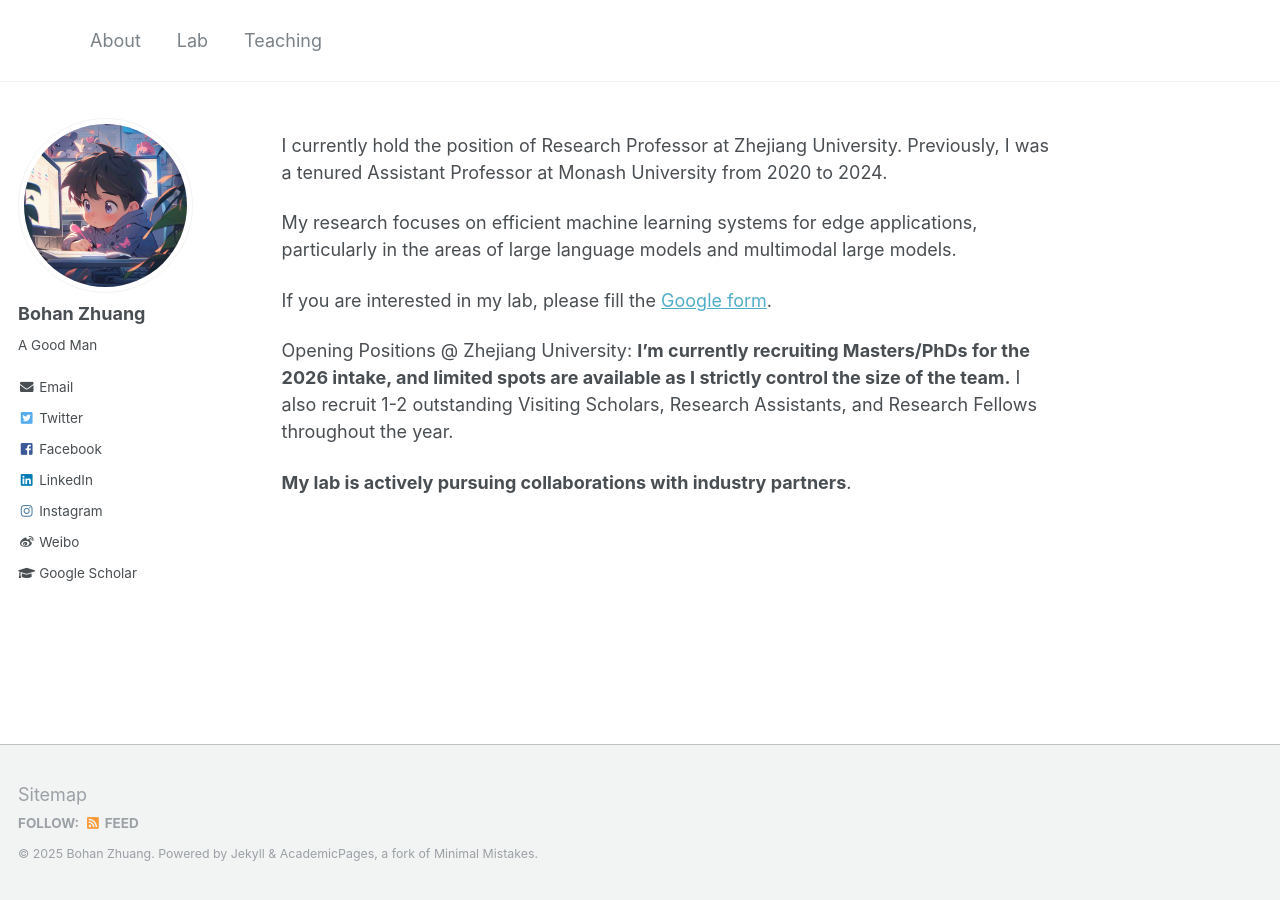
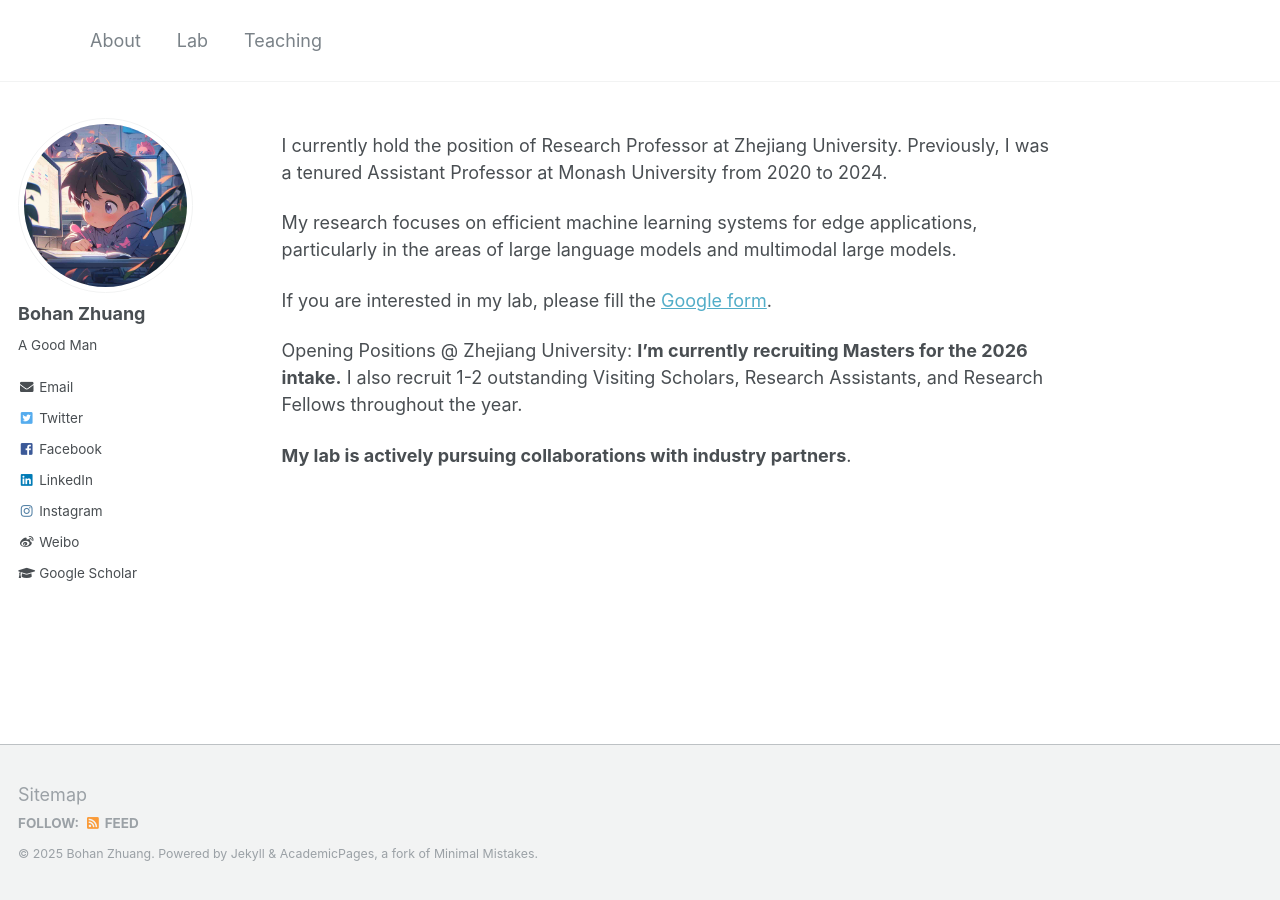
Before and after one commit to bohanzhuang/bohanzhuang.github.io, a Jekyll site: the page built from _pages/about.md, in a window 1280 px wide. Built offline with Jekyll 4.4.1, drawn with Linux system fonts in a browser that asks for light colours.

Commit message:
Update about.md

```diff
--- a/_pages/about.md
+++ b/_pages/about.md
@@ -14,6 +14,6 @@
 
 If you are interested in my lab, please fill the [Google form](https://forms.gle/UoR8B19y2NsjtGRJ6).
 
-Opening Positions @ Zhejiang University: **I'm currently recruiting Masters/PhDs for the 2026 intake, and limited spots are available as I strictly control the size of the team.** I also recruit 1-2 outstanding Visiting Scholars, Research Assistants, and Research Fellows throughout the year.
+Opening Positions @ Zhejiang University: **I'm currently recruiting Masters for the 2026 intake.** I also recruit 1-2 outstanding Visiting Scholars, Research Assistants, and Research Fellows throughout the year.
 
 **My lab is actively pursuing collaborations with industry partners**.
```
